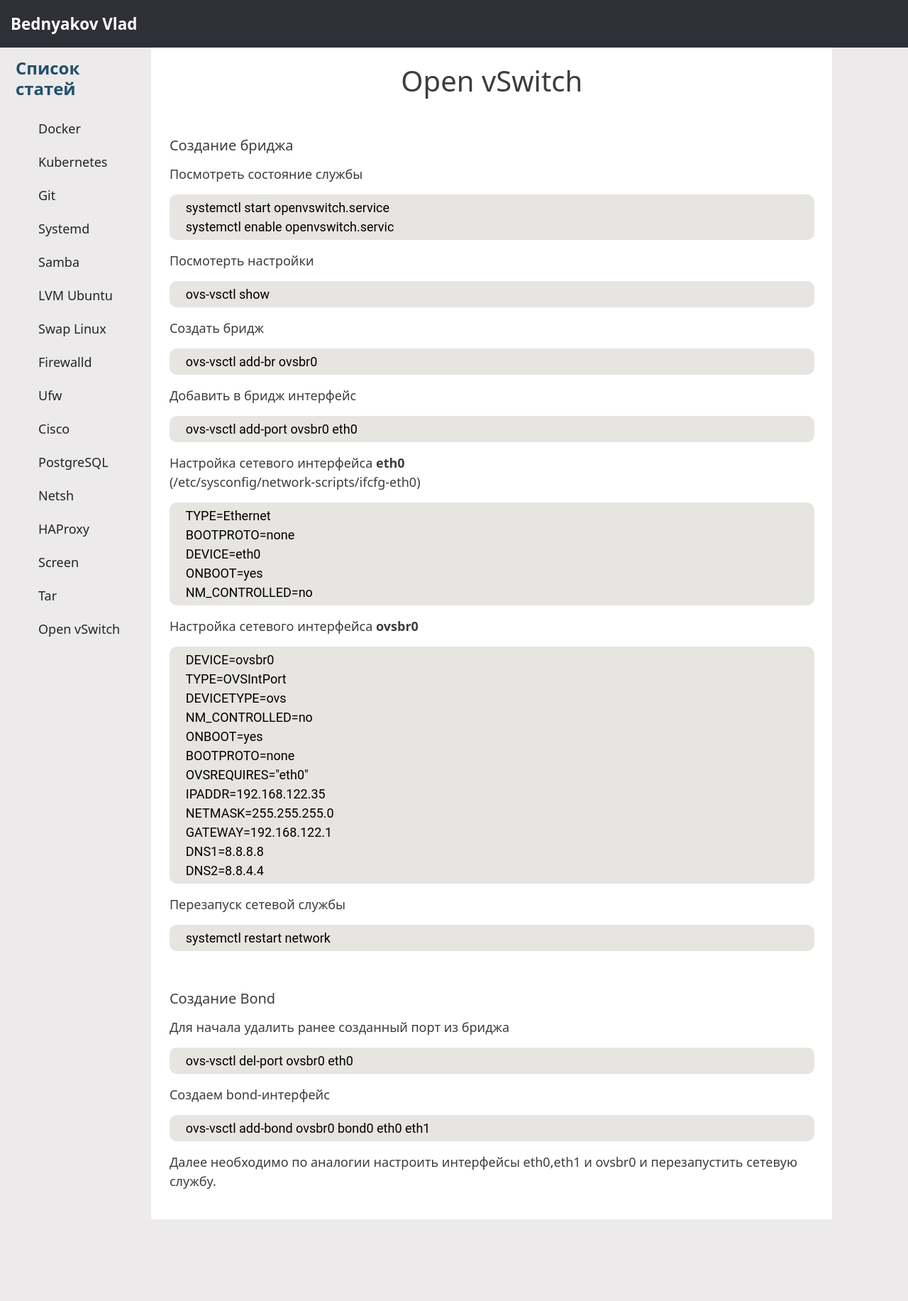
After one commit to vladfire98/django, a Django app: template homepage/templates/homepage/ovs.html in a window 1280 px wide. The commit adds this page. Shown: the whole page at 71% size. Run offline with Django 3.2, Linux system fonts and the light colour scheme; the template is opened without the code that fills it, so the values that code supplies are empty.

Commit message:
add ovswitch page

```diff
--- a/homepage/templates/homepage/base.html
+++ b/homepage/templates/homepage/base.html
@@ -34,7 +34,8 @@
 					<a href="{% url 'netsh' %}"> <li>Netsh </li> </a>
 					<a href="{% url 'haproxy' %}"> <li>HAProxy </li> </a>
 					<a href="{% url 'screen' %}"> <li>Screen </li> </a>
-					<a href="{% url 'tar' %}"> <li>tar </li> </a>
+					<a href="{% url 'tar' %}"> <li>Tar </li> </a>
+					<a href="{% url 'ovswitch' %}"> <li>Open vSwitch </li> </a>
 
 				</ul>
 			</div>
--- /dev/null
+++ b/homepage/templates/homepage/ovs.html
@@ -0,0 +1,73 @@
+{% extends 'homepage/base.html' %}
+{% block content %}
+<h1>Open vSwitch</h1>
+
+<h5>Создание бриджа</h5>
+<p>Посмотреть состояние службы</p>
+<pre>
+    systemctl start openvswitch.service
+    systemctl enable openvswitch.servic
+</pre>
+
+<p>Посмотерть настройки</p>
+<pre>
+    ovs-vsctl show
+</pre>
+
+<p>Создать бридж</p>
+<pre>
+    ovs-vsctl add-br ovsbr0
+</pre>
+
+<p>Добавить в бридж интерфейс</p>
+<pre>
+    ovs-vsctl add-port ovsbr0 eth0
+</pre>
+
+<p>Настройка сетевого интерфейса <b>eth0</b> <br>
+    (/etc/sysconfig/network-scripts/ifcfg-eth0)</p>
+<pre>
+    TYPE=Ethernet
+    BOOTPROTO=none
+    DEVICE=eth0
+    ONBOOT=yes
+    NM_CONTROLLED=no
+</pre>
+
+<p>Настройка сетевого интерфейса <b>ovsbr0</b></p>
+<pre>
+    DEVICE=ovsbr0
+    TYPE=OVSIntPort
+    DEVICETYPE=ovs
+    NM_CONTROLLED=no
+    ONBOOT=yes
+    BOOTPROTO=none
+    OVSREQUIRES="eth0"
+    IPADDR=192.168.122.35
+    NETMASK=255.255.255.0
+    GATEWAY=192.168.122.1
+    DNS1=8.8.8.8
+    DNS2=8.8.4.4
+</pre>
+
+<p>Перезапуск сетевой службы</p>
+<pre>
+    systemctl restart network
+</pre>
+
+<h5>Создание Bond</h5>
+
+<p>Для начала удалить ранее созданный порт из бриджа</p>
+<pre>
+    ovs-vsctl del-port ovsbr0 eth0
+</pre>
+
+<p>Создаем bond-интерфейс</p>
+<pre>
+    ovs-vsctl add-bond ovsbr0 bond0 eth0 eth1
+</pre>
+
+<p>Далее необходимо по аналогии настроить интерфейсы eth0,eth1 и ovsbr0 и перезапустить сетевую службу.<br></p>
+
+
+{% endblock %}
--- a/homepage/urls.py
+++ b/homepage/urls.py
@@ -20,4 +20,5 @@
     path('screen/', screen, name='screen'),
     path('tar/', tar, name='tar'),
     path('k8s/', k8s, name='k8s'),
+    path('ovswitch/', ovswitch, name='ovswitch'),
 ]
--- a/homepage/views.py
+++ b/homepage/views.py
@@ -64,5 +64,8 @@
 def k8s(request):
     return render(request, 'homepage/k8s.html', {'title': 'k8s'})
 
+def ovswitch(request):
+    return render(request, 'homepage/ovs.html', {'title': 'ovswitch'})
+
 def PackageNotFoundError(request, exception):
     return HttpResponseNotFound('<h1>Страница не найдена</h1>')
```
